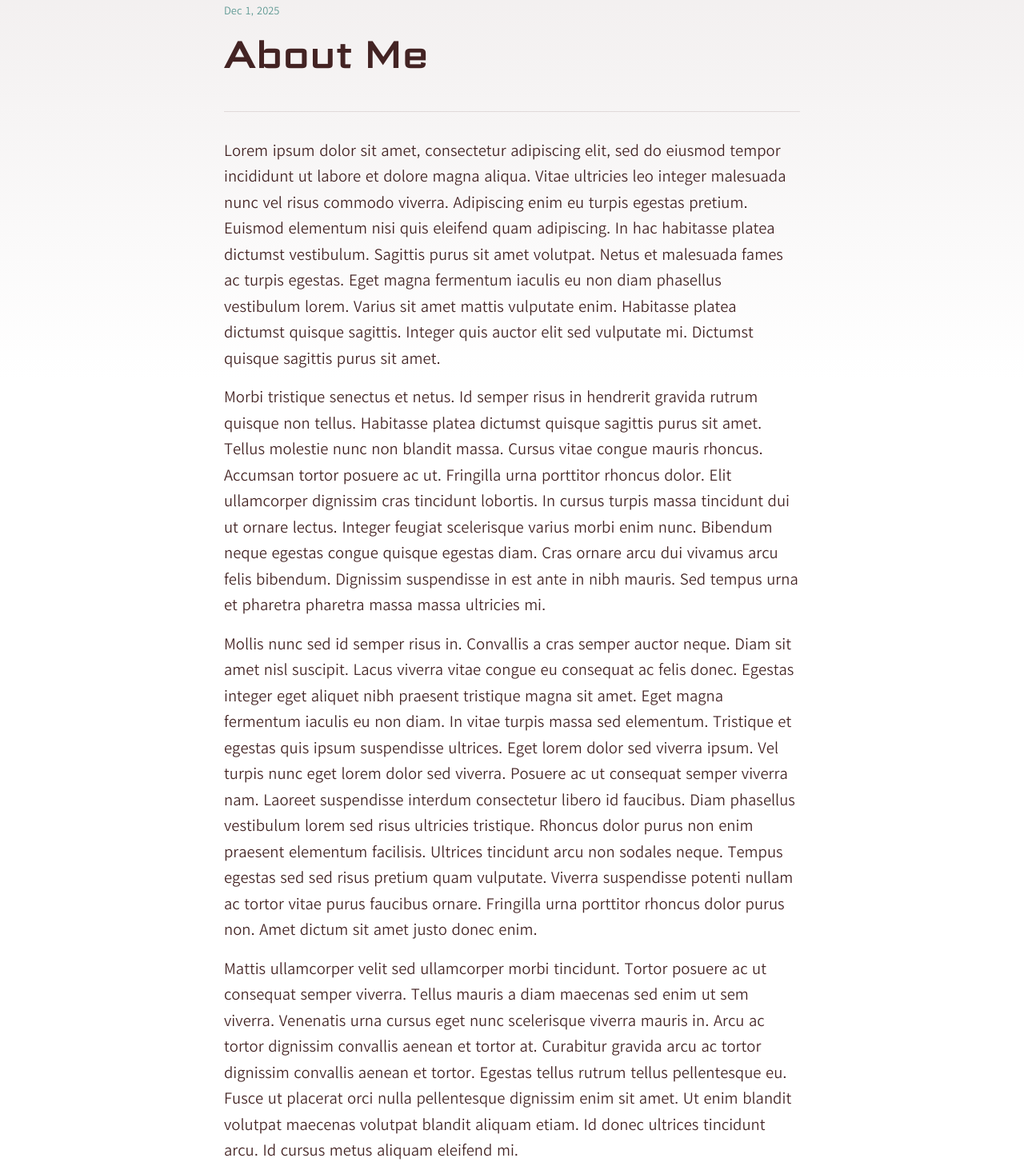
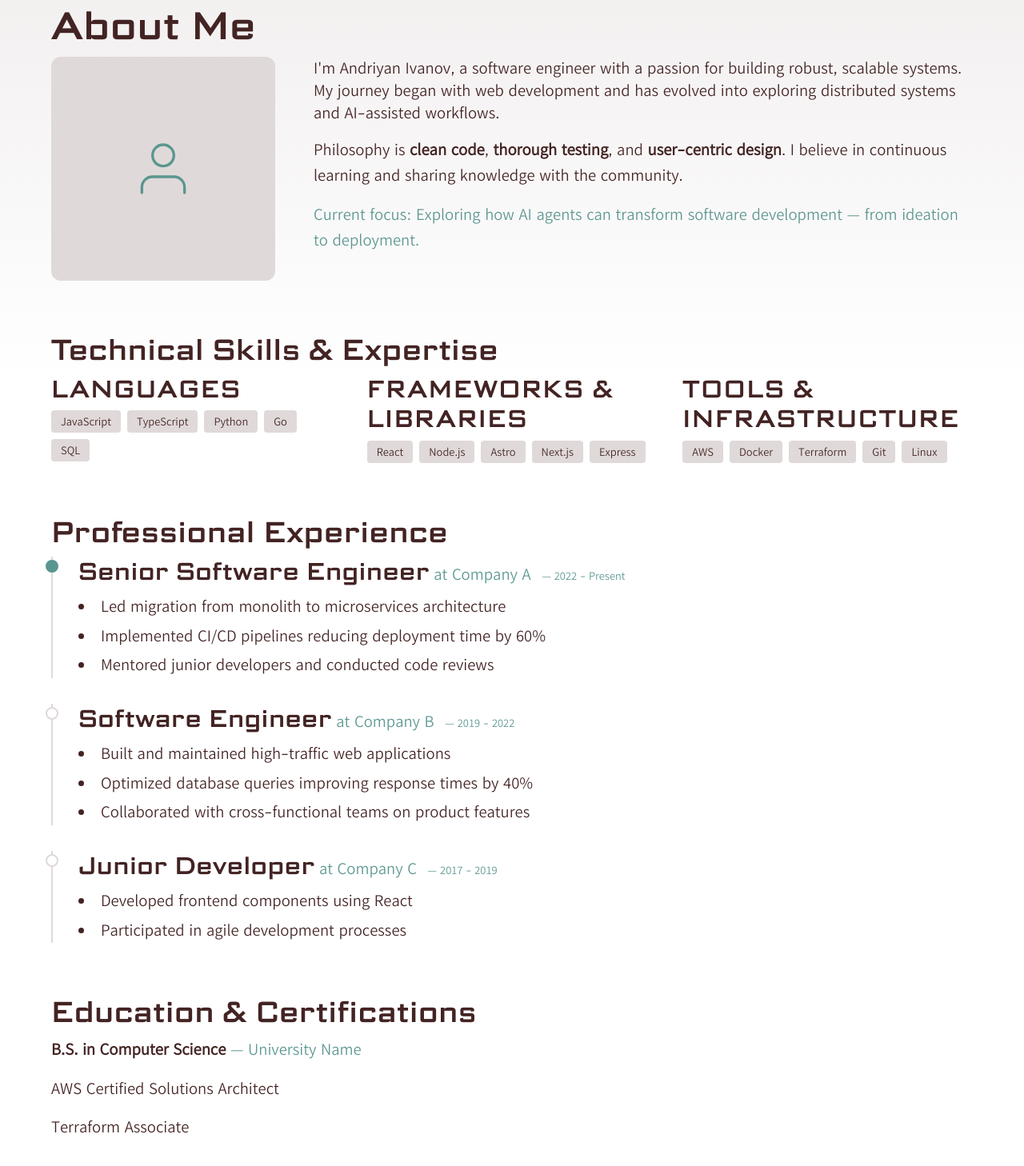
Before and after one commit to mifkata/blog, an Astro site: page /about in a window 1280 px wide. Shown: the part 126-1584 px from the top of the page at 80% size. Built offline with nearby package versions, Linux system fonts and the light colour scheme; Astro itself is replaced by a stand-in of ours; a web font is replaced by a local one.

Commit message:
chore: Update About placeholder

```diff
--- a/src/pages/about.astro
+++ b/src/pages/about.astro
@@ -1,72 +1,246 @@
 ---
-import Layout from "../layouts/BlogPost.astro";
+import BaseHead from "../components/BaseHead.astro";
+import Footer from "../components/Footer.astro";
+import Header from "../components/Header.astro";
+import { SITE_TITLE } from "../consts";
+
+const skills = {
+  languages: ["JavaScript", "TypeScript", "Python", "Go", "SQL"],
+  frameworks: ["React", "Node.js", "Astro", "Next.js", "Express"],
+  tools: ["AWS", "Docker", "Terraform", "Git", "Linux"],
+};
+
+const experience = [
+  {
+    title: "Senior Software Engineer",
+    company: "Company A",
+    dates: "2022 - Present",
+    current: true,
+    achievements: [
+      "Led migration from monolith to microservices architecture",
+      "Implemented CI/CD pipelines reducing deployment time by 60%",
+      "Mentored junior developers and conducted code reviews",
+    ],
+  },
+  {
+    title: "Software Engineer",
+    company: "Company B",
+    dates: "2019 - 2022",
+    current: false,
+    achievements: [
+      "Built and maintained high-traffic web applications",
+      "Optimized database queries improving response times by 40%",
+      "Collaborated with cross-functional teams on product features",
+    ],
+  },
+  {
+    title: "Junior Developer",
+    company: "Company C",
+    dates: "2017 - 2019",
+    current: false,
+    achievements: [
+      "Developed frontend components using React",
+      "Participated in agile development processes",
+    ],
+  },
+];
+
+const education = [
+  {
+    degree: "B.S. in Computer Science",
+    institution: "University Name",
+  },
+];
+
+const certifications = [
+  "AWS Certified Solutions Architect",
+  "Terraform Associate",
+];
 ---
 
-<Layout
-  title="About Me"
-  description="Software engineer passionate about building for the web and exploring AI-assisted development"
-  pubDate={new Date("December 01 2025")}
-  showComments={false}
->
-  <p>
-    Lorem ipsum dolor sit amet, consectetur adipiscing elit, sed do eiusmod
-    tempor incididunt ut labore et dolore magna aliqua. Vitae ultricies leo
-    integer malesuada nunc vel risus commodo viverra. Adipiscing enim eu turpis
-    egestas pretium. Euismod elementum nisi quis eleifend quam adipiscing. In
-    hac habitasse platea dictumst vestibulum. Sagittis purus sit amet volutpat.
-    Netus et malesuada fames ac turpis egestas. Eget magna fermentum iaculis eu
-    non diam phasellus vestibulum lorem. Varius sit amet mattis vulputate enim.
-    Habitasse platea dictumst quisque sagittis. Integer quis auctor elit sed
-    vulputate mi. Dictumst quisque sagittis purus sit amet.
-  </p>
+<!doctype html>
+<html lang="en">
+  <head>
+    <BaseHead
+      title={`About | ${SITE_TITLE}`}
+      description="Software engineer passionate about building for the web and exploring AI-assisted development"
+    />
+  </head>
+  <body>
+    <Header />
+    <main class="max-w-[1200px] mx-auto px-6 py-12">
+      <!-- Hero Section -->
+      <section class="mb-16">
+        <h1 class="text-4xl md:text-5xl mb-12">About Me</h1>
+        <div class="grid md:grid-cols-[280px_1fr] gap-12">
+          <!-- Profile Image -->
+          <div>
+            <div
+              class="w-full aspect-square bg-gray-light rounded-xl overflow-hidden"
+            >
+              <div
+                class="w-full h-full flex items-center justify-center text-gray"
+              >
+                <svg
+                  xmlns="http://www.w3.org/2000/svg"
+                  width="80"
+                  height="80"
+                  viewBox="0 0 24 24"
+                  fill="none"
+                  stroke="currentColor"
+                  stroke-width="1"
+                  stroke-linecap="round"
+                  stroke-linejoin="round"
+                >
+                  <path d="M20 21v-2a4 4 0 0 0-4-4H8a4 4 0 0 0-4 4v2"></path>
+                  <circle cx="12" cy="7" r="4"></circle>
+                </svg>
+              </div>
+            </div>
+          </div>
 
-  <p>
-    Morbi tristique senectus et netus. Id semper risus in hendrerit gravida
-    rutrum quisque non tellus. Habitasse platea dictumst quisque sagittis purus
-    sit amet. Tellus molestie nunc non blandit massa. Cursus vitae congue mauris
-    rhoncus. Accumsan tortor posuere ac ut. Fringilla urna porttitor rhoncus
-    dolor. Elit ullamcorper dignissim cras tincidunt lobortis. In cursus turpis
-    massa tincidunt dui ut ornare lectus. Integer feugiat scelerisque varius
-    morbi enim nunc. Bibendum neque egestas congue quisque egestas diam. Cras
-    ornare arcu dui vivamus arcu felis bibendum. Dignissim suspendisse in est
-    ante in nibh mauris. Sed tempus urna et pharetra pharetra massa massa
-    ultricies mi.
-  </p>
+          <!-- Bio -->
+          <div>
+            <p class="text-xl mb-6">
+              I'm Andriyan Ivanov, a software engineer with a passion for
+              building robust, scalable systems. My journey began with web
+              development and has evolved into exploring distributed systems and
+              AI-assisted workflows.
+            </p>
+            <p class="mb-6">
+              Philosophy is <strong class="text-black">clean code</strong>,
+              <strong class="text-black">thorough testing</strong>, and
+              <strong class="text-black">user-centric design</strong>. I believe
+              in continuous learning and sharing knowledge with the community.
+            </p>
+            <p class="text-gray">
+              <span class="text-accent font-medium">Current focus:</span> Exploring
+              how AI agents can transform software development — from ideation to
+              deployment.
+            </p>
+          </div>
+        </div>
+      </section>
 
-  <p>
-    Mollis nunc sed id semper risus in. Convallis a cras semper auctor neque.
-    Diam sit amet nisl suscipit. Lacus viverra vitae congue eu consequat ac
-    felis donec. Egestas integer eget aliquet nibh praesent tristique magna sit
-    amet. Eget magna fermentum iaculis eu non diam. In vitae turpis massa sed
-    elementum. Tristique et egestas quis ipsum suspendisse ultrices. Eget lorem
-    dolor sed viverra ipsum. Vel turpis nunc eget lorem dolor sed viverra.
-    Posuere ac ut consequat semper viverra nam. Laoreet suspendisse interdum
-    consectetur libero id faucibus. Diam phasellus vestibulum lorem sed risus
-    ultricies tristique. Rhoncus dolor purus non enim praesent elementum
-    facilisis. Ultrices tincidunt arcu non sodales neque. Tempus egestas sed sed
-    risus pretium quam vulputate. Viverra suspendisse potenti nullam ac tortor
-    vitae purus faucibus ornare. Fringilla urna porttitor rhoncus dolor purus
-    non. Amet dictum sit amet justo donec enim.
-  </p>
+      <!-- Technical Skills -->
+      <section class="mb-16">
+        <h2 class="text-2xl mb-8">Technical Skills & Expertise</h2>
+        <div class="grid md:grid-cols-3 gap-8">
+          <div>
+            <h3
+              class="text-sm text-gray uppercase tracking-wider mb-4 font-normal"
+            >
+              Languages
+            </h3>
+            <div class="flex flex-wrap gap-2">
+              {
+                skills.languages.map((skill) => (
+                  <span class="px-3 py-1 bg-gray-light rounded text-gray-dark text-sm">
+                    {skill}
+                  </span>
+                ))
+              }
+            </div>
+          </div>
+          <div>
+            <h3
+              class="text-sm text-gray uppercase tracking-wider mb-4 font-normal"
+            >
+              Frameworks & Libraries
+            </h3>
+            <div class="flex flex-wrap gap-2">
+              {
+                skills.frameworks.map((skill) => (
+                  <span class="px-3 py-1 bg-gray-light rounded text-gray-dark text-sm">
+                    {skill}
+                  </span>
+                ))
+              }
+            </div>
+          </div>
+          <div>
+            <h3
+              class="text-sm text-gray uppercase tracking-wider mb-4 font-normal"
+            >
+              Tools & Infrastructure
+            </h3>
+            <div class="flex flex-wrap gap-2">
+              {
+                skills.tools.map((skill) => (
+                  <span class="px-3 py-1 bg-gray-light rounded text-gray-dark text-sm">
+                    {skill}
+                  </span>
+                ))
+              }
+            </div>
+          </div>
+        </div>
+      </section>
 
-  <p>
-    Mattis ullamcorper velit sed ullamcorper morbi tincidunt. Tortor posuere ac
-    ut consequat semper viverra. Tellus mauris a diam maecenas sed enim ut sem
-    viverra. Venenatis urna cursus eget nunc scelerisque viverra mauris in. Arcu
-    ac tortor dignissim convallis aenean et tortor at. Curabitur gravida arcu ac
-    tortor dignissim convallis aenean et tortor. Egestas tellus rutrum tellus
-    pellentesque eu. Fusce ut placerat orci nulla pellentesque dignissim enim
-    sit amet. Ut enim blandit volutpat maecenas volutpat blandit aliquam etiam.
-    Id donec ultrices tincidunt arcu. Id cursus metus aliquam eleifend mi.
-  </p>
+      <!-- Professional Experience -->
+      <section class="mb-16">
+        <h2 class="text-2xl mb-8">Professional Experience</h2>
+        <div class="space-y-8">
+          {
+            experience.map((job) => (
+              <div class="relative pl-8 border-l-2 border-gray-light">
+                <div
+                  class:list={[
+                    "absolute left-[-9px] top-1 w-4 h-4 rounded-full border-2",
+                    job.current
+                      ? "bg-accent border-accent"
+                      : "bg-white border-gray-light",
+                  ]}
+                />
+                <div class="mb-2">
+                  <h3 class="text-xl m-0 inline">{job.title}</h3>
+                  <span class="text-gray"> at {job.company}</span>
+                  <span class="text-gray text-sm ml-2">— {job.dates}</span>
+                </div>
+                <ul class="list-disc list-inside text-gray-dark space-y-1">
+                  {job.achievements.map((achievement) => (
+                    <li>{achievement}</li>
+                  ))}
+                </ul>
+              </div>
+            ))
+          }
+        </div>
+      </section>
 
-  <p>
-    Tempus quam pellentesque nec nam aliquam sem. Risus at ultrices mi tempus
-    imperdiet. Id porta nibh venenatis cras sed felis eget velit. Ipsum a arcu
-    cursus vitae. Facilisis magna etiam tempor orci eu lobortis elementum.
-    Tincidunt dui ut ornare lectus sit. Quisque non tellus orci ac. Blandit
-    libero volutpat sed cras. Nec tincidunt praesent semper feugiat nibh sed
-    pulvinar proin gravida. Egestas integer eget aliquet nibh praesent tristique
-    magna.
-  </p>
-</Layout>
+      <!-- Education & Certifications -->
+      <section class="mb-16">
+        <h2 class="text-2xl mb-8">Education & Certifications</h2>
+        <div class="space-y-4">
+          {
+            education.map((edu) => (
+              <p class="m-0">
+                <strong class="text-black">{edu.degree}</strong>
+                <span class="text-gray"> — {edu.institution}</span>
+              </p>
+            ))
+          }
+          {
+            certifications.map((cert) => (
+              <p class="m-0 text-gray-dark">{cert}</p>
+            ))
+          }
+        </div>
+      </section>
+
+      <!-- CTA -->
+      <section class="text-center py-12 border-t border-gray-light">
+        <p class="text-xl text-gray mb-6">
+          I'm always open to discussing new challenges and opportunities.
+        </p>
+        <a
+          href="mailto:hello@example.com"
+          class="inline-flex items-center gap-2 px-6 py-3 bg-accent text-white rounded hover:bg-accent-dark transition-colors no-underline"
+        >
+          Let's Connect
+        </a>
+      </section>
+    </main>
+    <Footer />
+  </body>
+</html>
```
